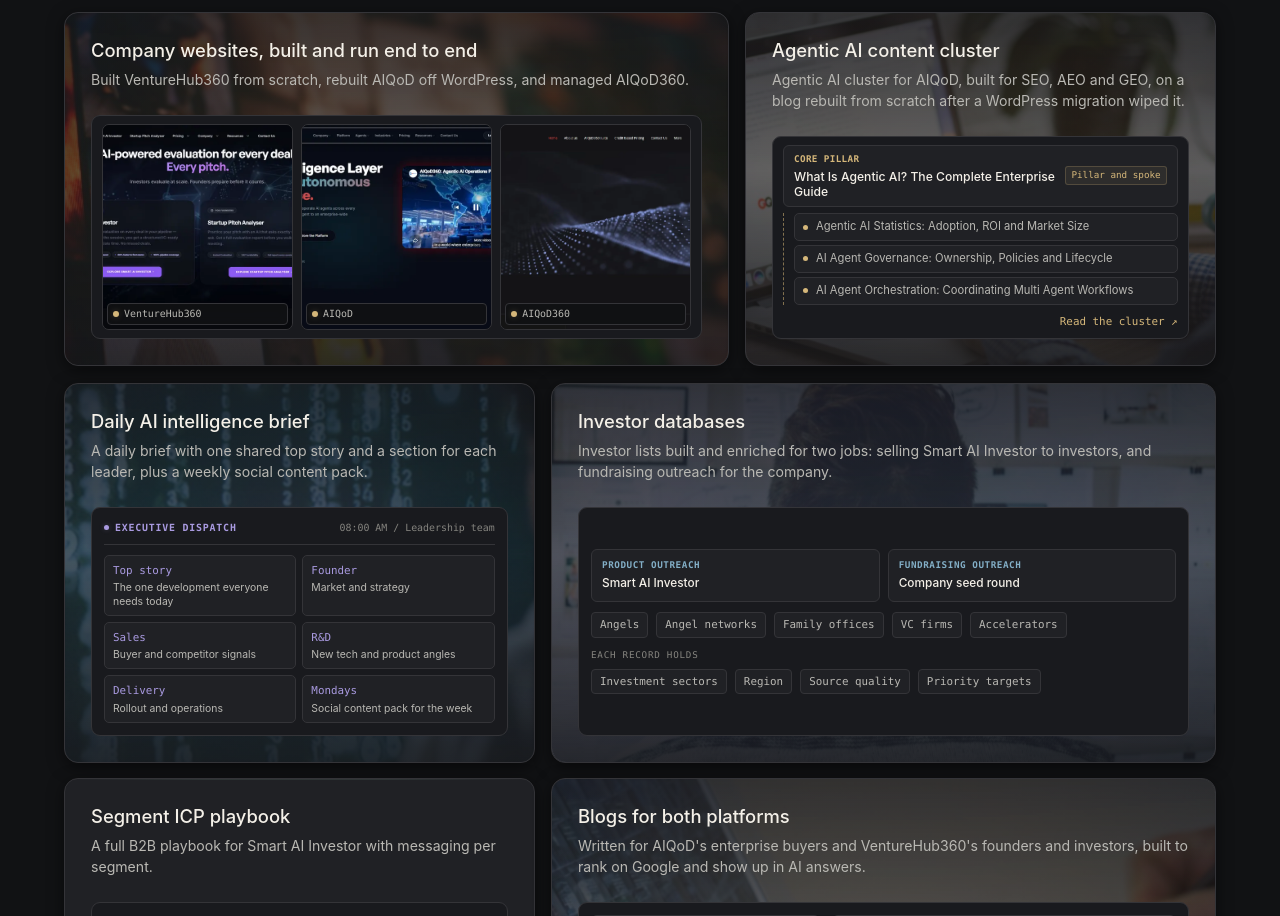
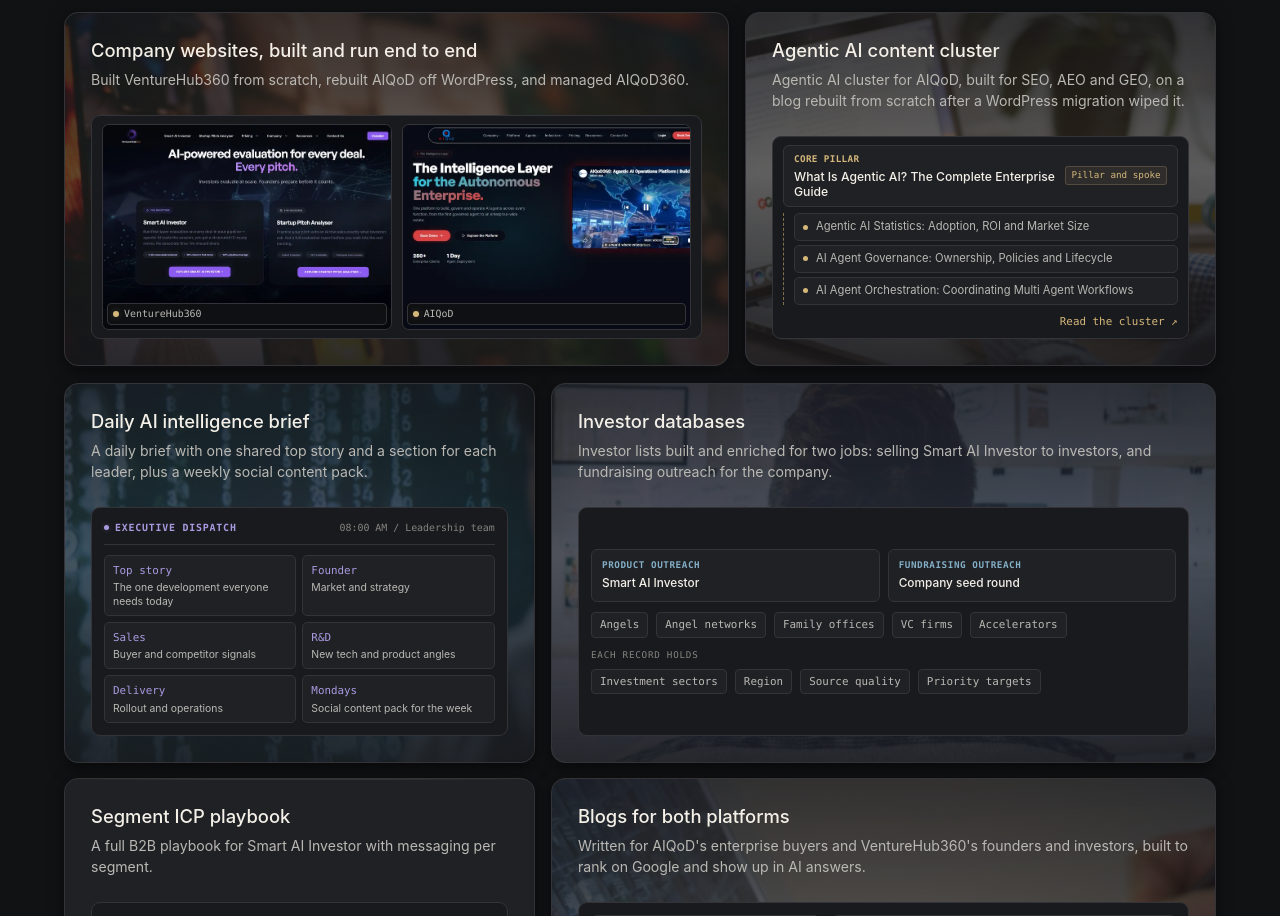
Before and after one commit to nagavardhanl-ux/Portfolio, a Next.js app: page / in a window 1280 px wide. Shown: the part 1080-1996 px from the top of the page. Built offline with nearby package versions, Linux system fonts and the light colour scheme.

Commit message:
fix: update company websites bento card to 2 thumbnails with top-left anchor

```diff
--- a/src/components/ShippedBento.tsx
+++ b/src/components/ShippedBento.tsx
@@ -96,18 +96,6 @@
               />
               <span className="sb-site-label">
                 <span className="sb-dot sb-dot--live" /> AIQoD
-              </span>
-            </div>
-            <div className="sb-site-thumb">
-              {/* eslint-disable-next-line @next/next/no-img-element */}
-              <img
-                src={asset("shots/aiqod360-1440.webp")}
-                alt="AIQoD360 website preview"
-                loading="lazy"
-                className="sb-site-img"
-              />
-              <span className="sb-site-label">
-                <span className="sb-dot sb-dot--live" /> AIQoD360
               </span>
             </div>
           </div>
```
Also changed, not shown: src/app/globals.css.
